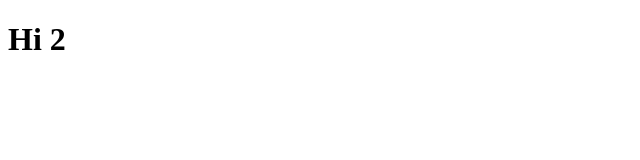
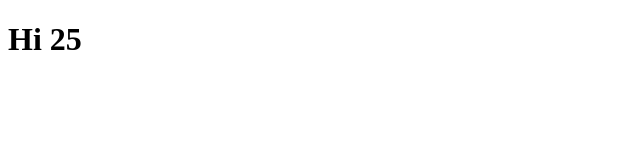
Before and after one commit to vandana88/githubpagesdemo, a plain HTML site: page index.html in a window 1280 px wide. Shown: the full height of the page, 0-640 px from the left. Drawn offline with Linux system fonts and the light colour scheme.

Commit message:
added 25

```diff
--- a/index.html
+++ b/index.html
@@ -3,6 +3,6 @@
 <html>
 	<head></head>
 	<body>
-		<h1>Hi 2</h1>
+		<h1>Hi 25</h1>
 	</body>
 </html>
```
